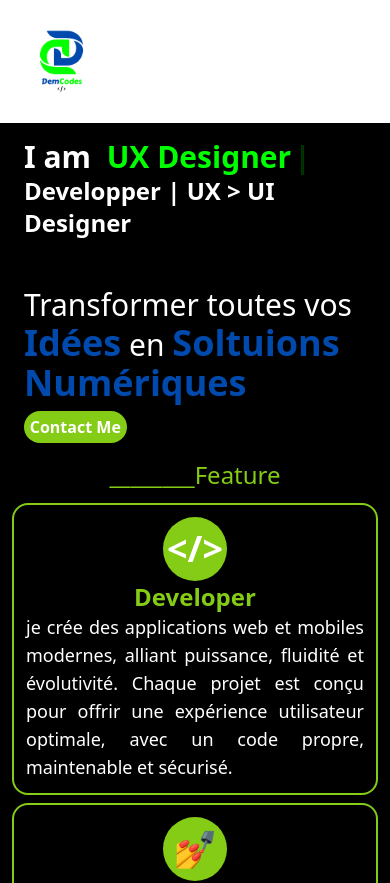
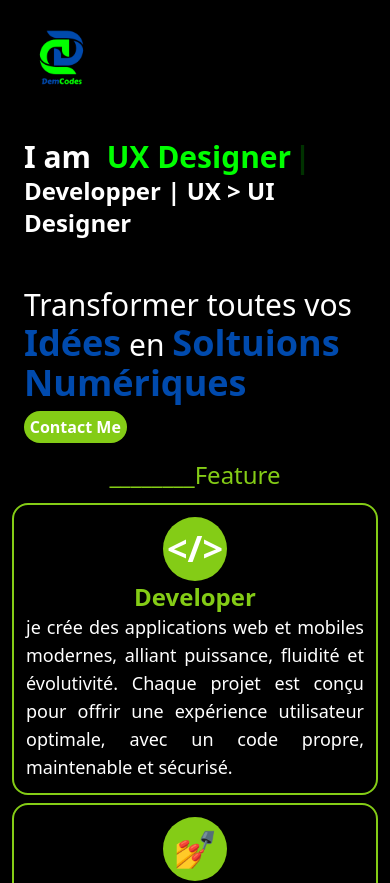
Before and after one commit to DOUKING-95/DOUKING-95.github.io, a React (Vite) app in the folder Portfolio/: page / in a window 390 px wide. Shown: the top 883 px of the page. Built offline with nearby package versions, Linux system fonts and the light colour scheme.

Commit message:
change nav ti hidden on small screen

```diff
--- a/Portfolio/src/components/Nav.jsx
+++ b/Portfolio/src/components/Nav.jsx
@@ -3,7 +3,7 @@ import demCodes from "../assets/demCodes.png";
 import { links } from "../constants/constants";
 const Nav = () => {
   return (
-    <nav className="  max-sm:bg-white flex flex-col justify-center items-center  p-1 md:mx-3 lg:p-4 lg:flex-row lg:justify-between ">
+    <nav className=" flex flex-col justify-center items-center  p-1 md:mx-3 lg:p-4 lg:flex-row lg:justify-between ">
       <div>
         <a href="#">
           <img
```
